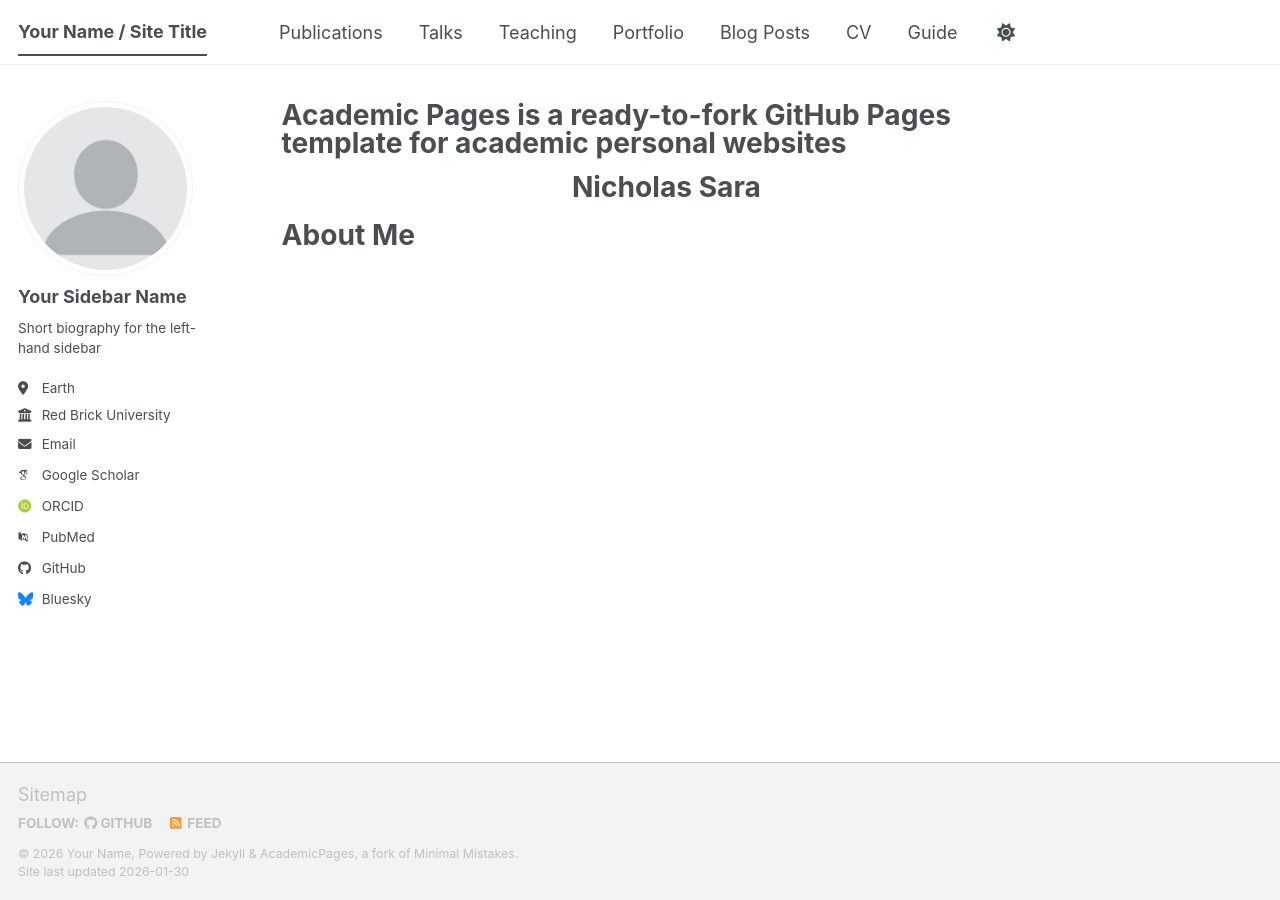
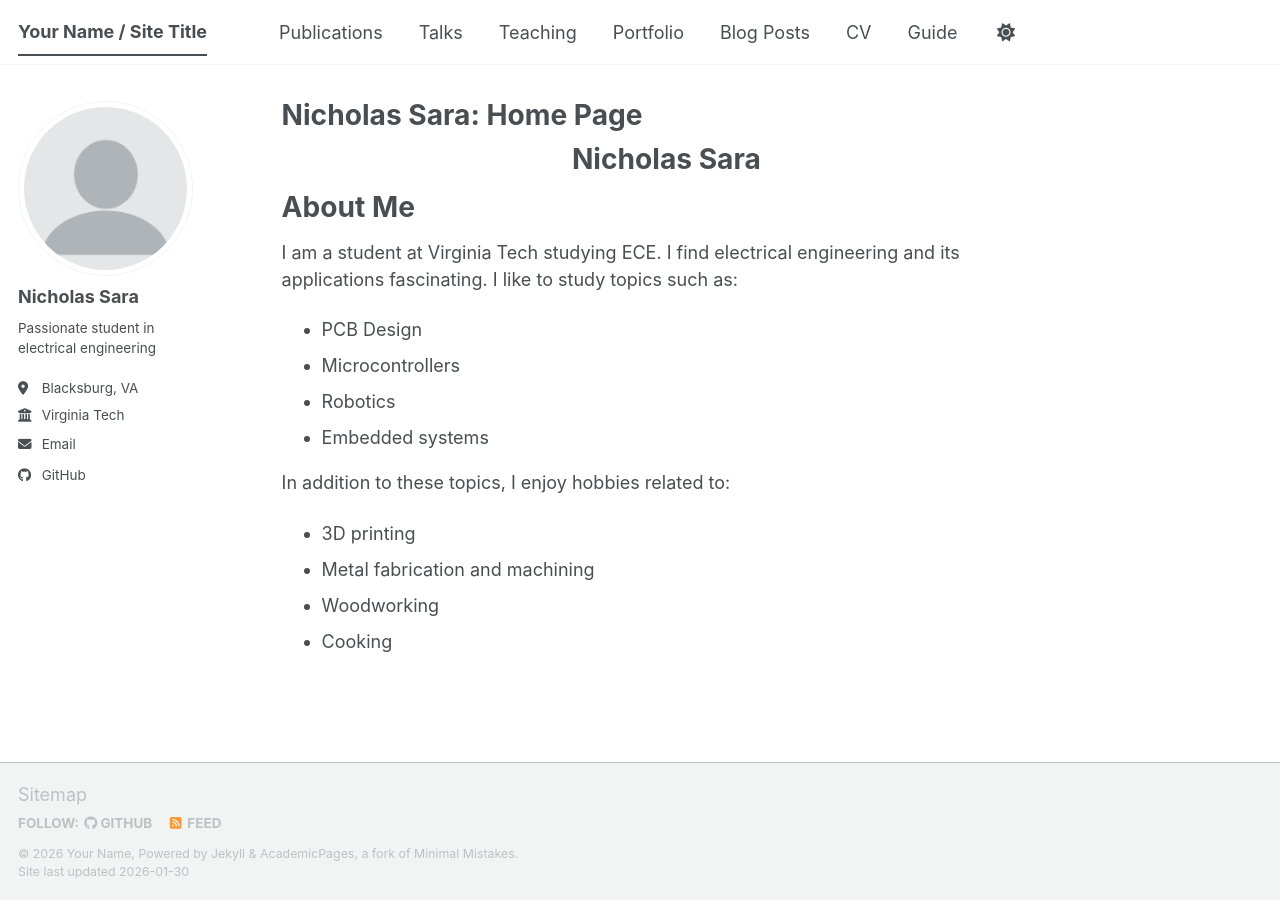
Before and after one commit to ArgonautGit/ArgonautGit.github.io, a Jekyll site: the page built from _pages/about.md, in a window 1280 px wide. Built offline with Jekyll 4.4.1, drawn with Linux system fonts in a browser that asks for light colours; some web fonts are replaced; a script bundle is joined from its source files by our own code; library files that are not in the unit come from our copies.

Commit message:
Added to `About Me` and side bar links

```diff
--- a/_config.yml
+++ b/_config.yml
@@ -24,24 +24,21 @@ repository               : "academicpages/academicpages.github.io"
 author:
   # Biographic information
   avatar           : "profile.png"
-  name             : "Your Sidebar Name"
+  name             : "Nicholas Sara"
   pronouns         : # example: "she/her"
-  bio              : "Short biography for the left-hand sidebar"
-  location         : "Earth"
-  employer         : "Red Brick University"
+  bio              : "Passionate student in electrical engineering"
+  location         : "Blacksburg, VA"
+  employer         : "Virginia Tech"
   uri              : # URL
-  email            : "none@example.org"
+  email            : "nick@vansid.org"
 
   # Academic websites
   academia         : # URL
   arxiv            : # URL - Update with the correct link to your profile
-  googlescholar    : "https://scholar.google.com/citations?user=PS_CX0AAAAAJ"
   inspire-hep      : # URL
   impactstory      : # URL
-  orcid            : "https://orcid.org/yourorcidurl"
   semantic         : # URL
   ssrn             : # URL
-  pubmed           : "https://www.ncbi.nlm.nih.gov/pubmed/?term=john+snow"
   researchgate     : # URL
   scopus           : # URL
   zotero           : # URL
@@ -51,13 +48,12 @@ author:
   bitbucket        : # Username - Update with your username on the site
   codepen          : # Username
   dribbble         : # Username
-  github           : "academicpages"
+  github           : "https://github.com/ArgonautGit"
   kaggle           : # Username
   stackoverflow    : # User number or user number and name (i.e., use "1" or "1/jeff-atwood")
 
   # Social media
   artstation       : # Username
-  bluesky          : "bsky.app" # Replace this with you Bluesky username
   facebook         : # Username
   flickr           : # Username
   foursquare       : # Username
--- a/_pages/about.md
+++ b/_pages/about.md
@@ -1,6 +1,6 @@
 ---
 permalink: /
-title: "Academic Pages is a ready-to-fork GitHub Pages template for academic personal websites"
+title: "Nicholas Sara: Home Page"
 author_profile: true
 redirect_from:
   - /about/
@@ -12,3 +12,14 @@ Nicholas Sara
 </h1>
 
 # About Me
+I am a student at Virginia Tech studying ECE. I find electrical engineering and its applications fascinating. I like to study topics such as:
+- PCB Design
+- Microcontrollers
+- Robotics
+- Embedded systems
+
+In addition to these topics, I enjoy hobbies related to:
+- 3D printing
+- Metal fabrication and machining
+- Woodworking
+- Cooking
```
